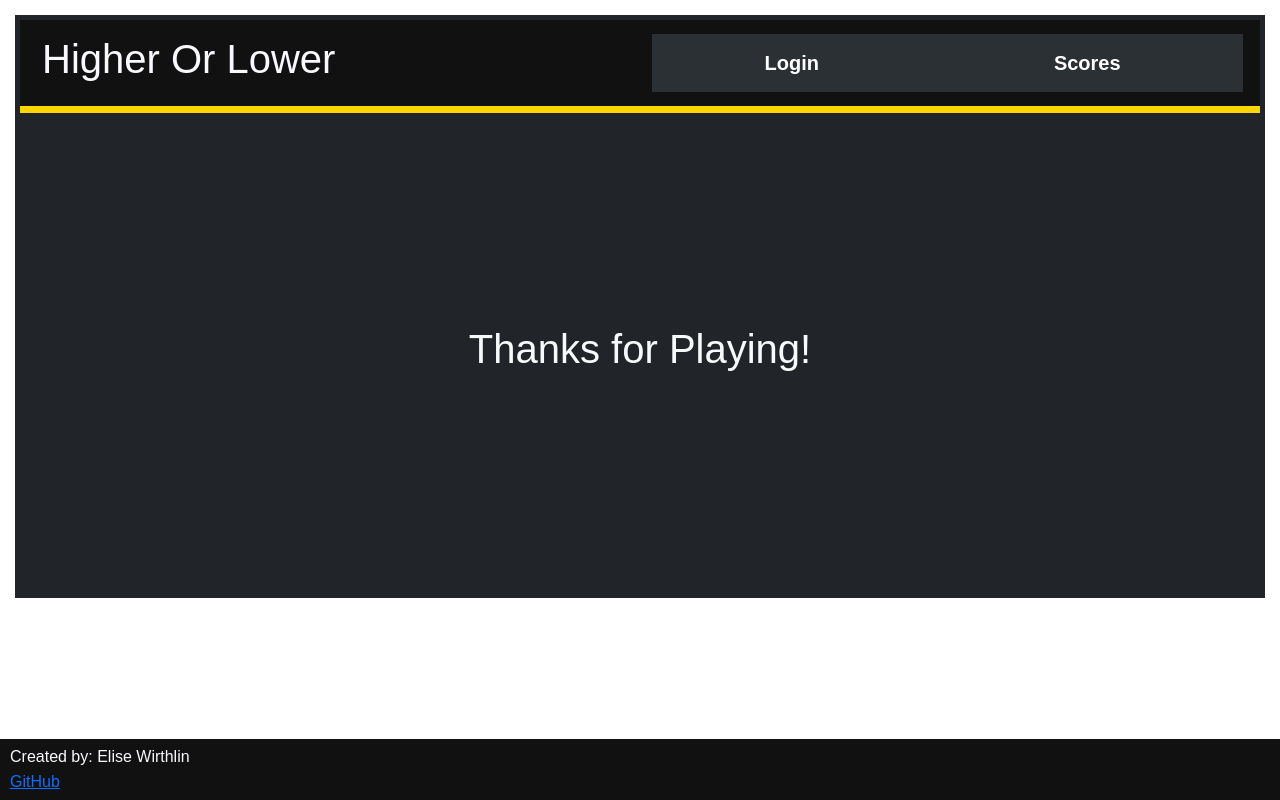
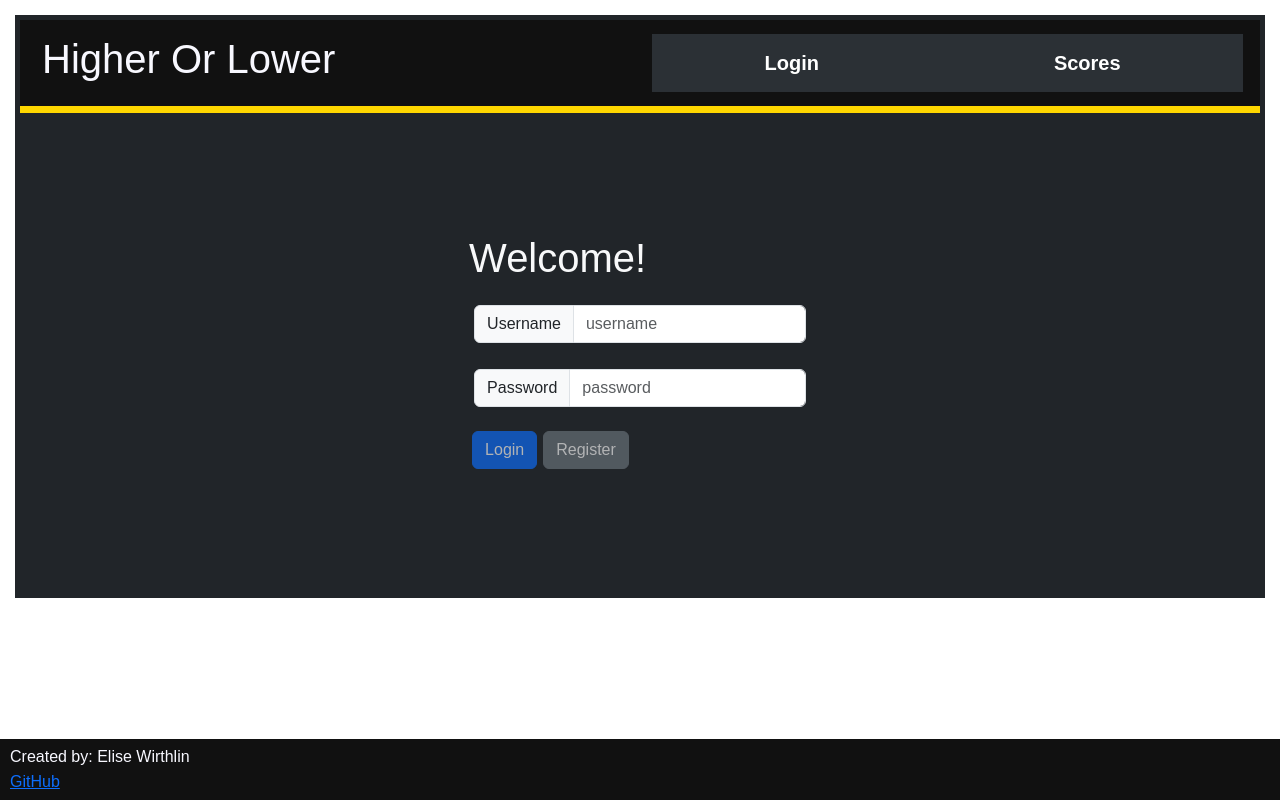
Before and after one commit to elsbels64/startup, a React (Vite) app: page / in a window 1280 px wide. Built offline with nearby package versions, Linux system fonts and the light colour scheme.

Commit message:
login short of works

```diff
--- a/src/app.jsx
+++ b/src/app.jsx
@@ -7,18 +7,19 @@ import { BrowserRouter, NavLink, Route, Routes } from 'react-router-dom';
 import { Login } from './login/login';
 import { Game } from './game/game';
 import { Scores } from './scores/scores';
-
-export const AuthState = {
-  Authenticated: 'Authenticated',
-  Unauthenticated: 'Unauthenticated'
-};
+import { AuthState } from './login/authState';
 
 export default function App() {
-  const savedUserName = localStorage.getItem('userName') || '';
-  const savedAuthState = localStorage.getItem('authState') || AuthState.Unauthenticated;
 
-  const [userName, setUserName] = React.useState(savedUserName);
-  const [authState, setAuthState] = React.useState(savedAuthState);
+  const [userName, setUserName] = React.useState(localStorage.getItem('userName') || '');
+  const currentAuthState = userName ? AuthState.Authenticated : AuthState.Unauthenticated;
+  const [authState, setAuthState] = React.useState(currentAuthState);
+
+  // const savedUserName = localStorage.getItem('userName') || '';
+  // const savedAuthState = localStorage.getItem('authState') || AuthState.Unauthenticated;
+
+  // const [userName, setUserName] = React.useState(savedUserName);
+  // const [authState, setAuthState] = React.useState(savedAuthState);
 
   const handleAuthChange = (newUserName, newAuthState) => {
     setUserName(newUserName);
@@ -38,11 +39,11 @@ export default function App() {
         <nav className =  "navbar  navbar-expand-lg bg-body-tertiary">
           <NavLink to = "/" className =  "navbar-brand">Login</NavLink>
           {authState === AuthState.Authenticated && (
-                <NavLink className='nav-link' to='game'>
+                <NavLink className="navbar-brand" to='/game'>
                   Game
                 </NavLink>
               )}
-          <NavLink to = "scores" className =  "navbar-brand">Scores</NavLink>
+          <NavLink to = "/scores" className =  "navbar-brand">Scores</NavLink>
         </nav>
       </div>
     </header>
--- a/src/login/authenticated.jsx
+++ b/src/login/authenticated.jsx
@@ -1,5 +1,6 @@
 import React from 'react';
 import { useNavigate } from 'react-router-dom';
+import { NavLink } from 'react-router-dom';
 
 import Button from 'react-bootstrap/Button';
 
@@ -9,10 +10,12 @@ export function Authenticated(props) {
     props.onLogout();
   }
 
+  const navigate = useNavigate();
+
   return (
     <div>
       <div className='playerName'>{props.userName}</div>
-      <Button variant='primary' onClick={() => useNavigate('/play')}>
+      <Button variant='primary' onClick={() => navigate('/game')}>
         Play
       </Button>
       <Button variant='secondary' onClick={() => logout()}>
--- a/src/login/login.jsx
+++ b/src/login/login.jsx
@@ -9,7 +9,7 @@ export function Login({ userName, authState, onAuthChange }) {
   return (
     <main >
       <div>
-        {authState !== AuthState.Unknown && <h1>Thanks for Playing!</h1>}
+        {authState !== AuthState.Unknown && <h1>Welcome!</h1>}
         {authState === AuthState.Authenticated && (
           <Authenticated userName={userName} onLogout={() => onAuthChange(userName, AuthState.Unauthenticated)} />
         )}
--- a/src/login/unauthenticated.jsx
+++ b/src/login/unauthenticated.jsx
@@ -3,34 +3,34 @@ import React from 'react';
 import Button from 'react-bootstrap/Button';;
 
 export function Unauthenticated(props) {
-  const [userName, setUserName] = React.useState(props.userName);
+  const [username, setUserName] = React.useState(props.userName);
   const [password, setPassword] = React.useState('');
 
   async function loginUser() {
-    localStorage.setItem('userName', userName);
-    props.onLogin(userName);
+    localStorage.setItem('userName', username);
+    props.onLogin(username);
   }
 
   async function registerUser() {
-    localStorage.setItem('userName', userName);
-    props.onLogin(userName);
+    localStorage.setItem('userName', username);
+    props.onLogin(username);
   }
 
   return (
     <>
       <div>
         <div className='input-group mb-3'>
-          <span className='input-group-text'>@</span>
-          <input className='form-control' type='text' value={userName} onChange={(e) => setUserName(e.target.value)} placeholder='your@email.com' />
+          <span className='input-group-text'>Username</span>
+          <input className='form-control' type='text' value={username} onChange={(e) => setUserName(e.target.value)} placeholder='username' />
         </div>
         <div className='input-group mb-3'>
-          <span className='input-group-text'>🔒</span>
+          <span className='input-group-text'>Password</span>
           <input className='form-control' type='password' onChange={(e) => setPassword(e.target.value)} placeholder='password' />
         </div>
-        <Button variant='primary' onClick={() => loginUser()} disabled={!userName || !password}>
+        <Button variant='primary' onClick={() => loginUser()} disabled={!username || !password}>
           Login
         </Button>
-        <Button variant='secondary' onClick={() => registerUser()} disabled={!userName || !password}>
+        <Button variant='secondary' onClick={() => registerUser()} disabled={!username || !password}>
           Register
         </Button>
       </div>
```
